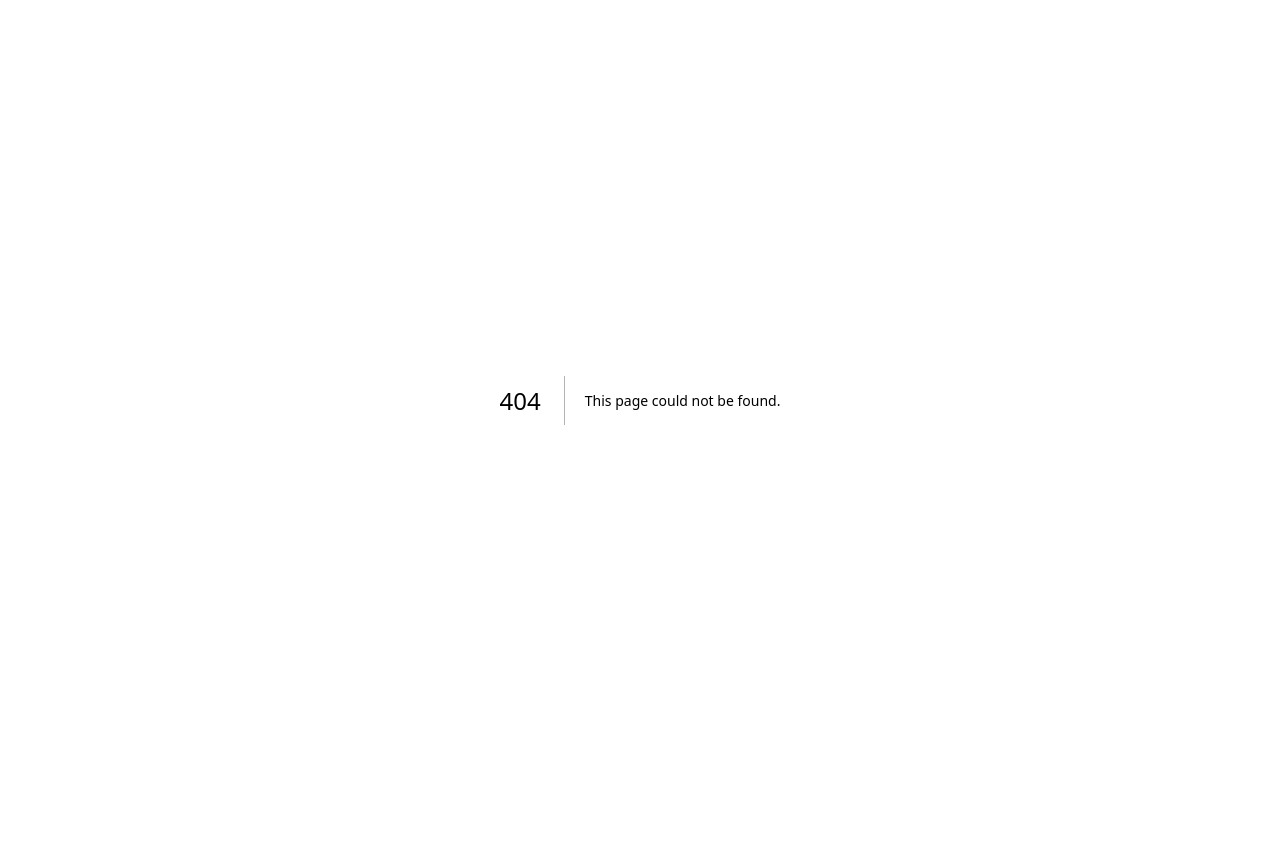
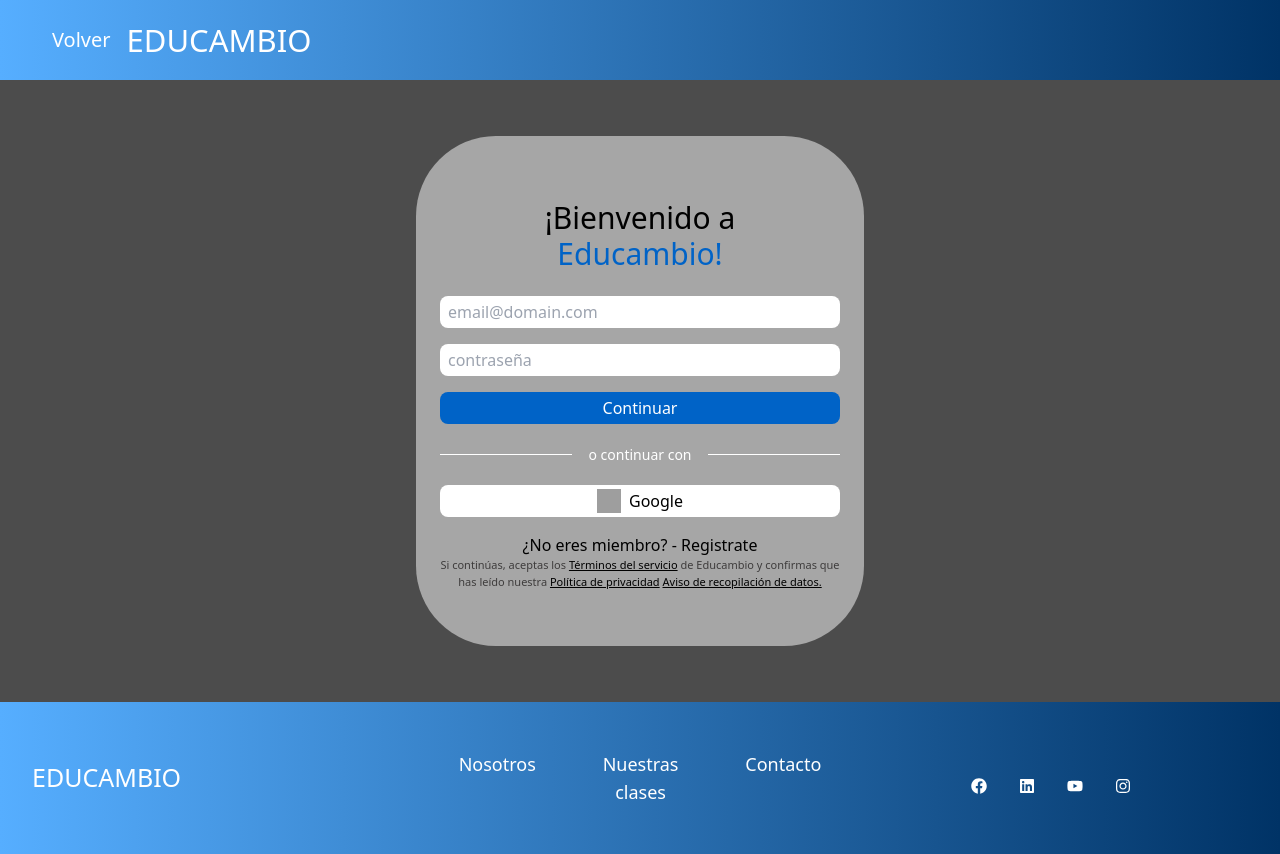
Before and after one commit to matiascruz-beep/educambio, a Next.js app: page /registro/inicio_sesion in a window 1280 px wide. Before the commit this address had no page. Before the commit the page ends 800 px from the top, so only its background shows below. Built offline with nearby package versions, Linux system fonts and the light colour scheme; grey boxes are pictures that could not be loaded.

Commit message:
componentes para el inicio de sesion y el primer registro

```diff
--- /dev/null
+++ b/components/Register/Footer_registro.js
@@ -0,0 +1,44 @@
+import React from 'react'
+import { FaFacebook, FaLinkedin, FaYoutube, FaInstagram } from "react-icons/fa";
+
+export default function Footer_registro ({}) {
+    return (
+    <div className="bg-gradient-to-r from-[#56AEFF] to-[#003366] p-8 md:grid md:grid-cols-3 md:gap-4 flex flex-col items-center">
+
+        <div>
+            <a className="no-underline font-poppins text-[19px] md:text-[25px] text-white transition duration-300 hover:text-[#004A9F]" href="#">
+            EDUCAMBIO
+            </a>
+        </div>
+
+
+        <div className="flex items-center justify-center text-white">
+            <ul className="flex flex-col md:flex-row list-none md:gap-8 text-center">
+                <li className="md:p-4 hover:text-gray-400">
+                <a className="no-underline text-inherit text-lg font-poppins leading-7" href="#">
+                Nosotros
+                </a>
+                </li>
+                <li className="md:p-4 hover:text-gray-400">
+                <a className="no-underline text-inherit text-lg font-poppins leading-7" href="#">
+                Nuestras clases
+                </a>
+                </li>
+                <li className="md:p-4 hover:text-gray-400">
+                <a className="no-underline text-inherit text-lg font-poppins leading-7" href="#contacto">
+                Contacto
+                </a>
+                </li>
+            </ul>
+        </div>
+
+
+        <div className="text-white flex justify-center align-center">
+            <div className="mt-4 px-4"><FaFacebook /></div>
+            <div className="mt-4 px-4"><FaLinkedin /></div>
+            <div className="mt-4 px-4"><FaYoutube /></div>
+            <div className="mt-4 px-4"><FaInstagram /></div>
+        </div>
+    </div>
+    )
+}
--- /dev/null
+++ b/components/Register/Nav_registro.js
@@ -0,0 +1,23 @@
+import React from 'react'
+
+export default function Nav_registro ({}) {
+    return (
+        <div className="bg-gradient-to-r from-[#56AEFF] to-[#003366] p-5 h-20 w-full relative flex  items-center">
+            <div className="flex items-center justify-between ml-4">
+                <div>
+                    <ul>
+                        <li className="p-4">
+                            <a className="hover:text-gray-400 no-underline text-white font-poppins font-normal md:text-xl" href="#"> Volver
+                            </a>
+                        </li>
+                    </ul>
+                </div>
+                <div>
+                    <a className="no-underline font-poppins text-[18px] md:text-[31px] text-white transition duration-300 hover:text-[#004A9F]" href="#">
+                    EDUCAMBIO
+                    </a>
+                </div>
+            </div>
+        </div>
+    )
+}
--- /dev/null
+++ b/pages/registro/inicio_sesion.js
@@ -0,0 +1,74 @@
+import Footer_registro from "@/components/Register/Footer_registro";
+import Nav_registro from "@/components/Register/Nav_registro";
+import { FaFacebook, FaLinkedin, FaYoutube, FaInstagram } from "react-icons/fa";
+
+export default function() {
+    return (
+        <main className="h-screem">
+            <div>
+                <Nav_registro/>
+            </div>
+
+            <div className="bg-cover bg-center bg-no-repeat flex justify-center flex-grow">
+                <div className="bg-black/70 w-full flex items-center justify-center">
+                    <div className="bg-white/50 py-10 px-6 w-full max-w-md h-auto my-14" style={{ borderRadius: '5rem' }}>
+                        <h1 className="py-6 text-center text-3xl font-inter">
+                        ¡Bienvenido a
+                        <br />
+                        <span className="text-[#0063C7]">Educambio!</span>
+                        </h1>
+
+                        <form className="flex flex-col space-y-4 w-full">
+                            <input
+                            type="email"
+                            name="emailUser"
+                            id="emailUser"
+                            placeholder="email@domain.com"
+                            required
+                            className="rounded-lg pl-2 py-1"
+                            />
+                            <input
+                            type="password"
+                            name="password"
+                            id="password"
+                            placeholder="contraseña"
+                            required
+                            className="rounded-lg pl-2 py-1"
+                            />
+                        <button className="bg-[#0063C7] text-white font-xl rounded-lg text-center py-1">
+                        Continuar
+                        </button>
+                        </form>
+
+                        <div className="flex items-center py-5">
+                            <div className="flex-grow border-t border-white"></div>
+                            <span className="mx-4 text-white text-[14px]">o continuar con</span>
+                            <div className="flex-grow border-t border-white"></div>
+                        </div>
+                        <button className="flex items-center justify-center bg-white rounded-lg w-full py-1 font-xl">
+                        <img src="img/Google.svg" alt="Logo de Google" className="w-6 h-6 mr-2" />
+                        <span>Google</span>
+                        </button>
+
+                        <div className="w-full py-4">
+                            <h5 className="text-center">
+                            ¿No eres miembro? - <a href="#">Registrate</a>
+                            </h5>
+                            <p className="text-[11px] text-[#3E3C3C] text-center">
+                            Si continúas, aceptas los{' '}
+                            <span className="text-black underline">Términos del servicio</span> de Educambio y
+                            confirmas que has leído nuestra{' '}
+                            <span className="text-black underline">Política de privacidad</span>{' '}
+                            <span className="text-black underline">Aviso de recopilación de datos.</span>
+                            </p>
+                        </div>
+                    </div>
+                </div>
+            </div>
+
+            <div>
+                <Footer_registro/>
+            </div>
+        </main>
+    )
+}
```
